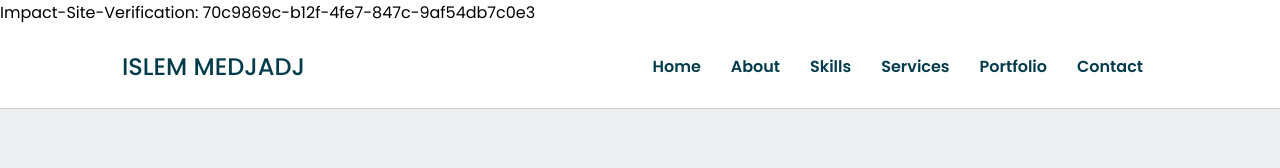
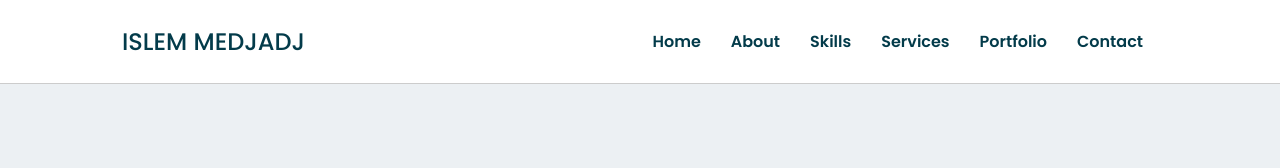
Before and after one commit to mdjislem/Portfolio, a plain HTML site: page index.html in a window 1280 px wide. Shown: the top 168 px of the page. Drawn offline with Linux system fonts and the light colour scheme.

Commit message:
Fix HTML formatting and structure

```diff
--- a/index.html
+++ b/index.html
@@ -12,7 +12,6 @@
 
 <body>
   <!-- header start -->
-  <p>Impact-Site-Verification: 70c9869c-b12f-4fe7-847c-9af54db7c0e3</p>
   <header id="home">
     <div class="navbar">
       <nav>
```
